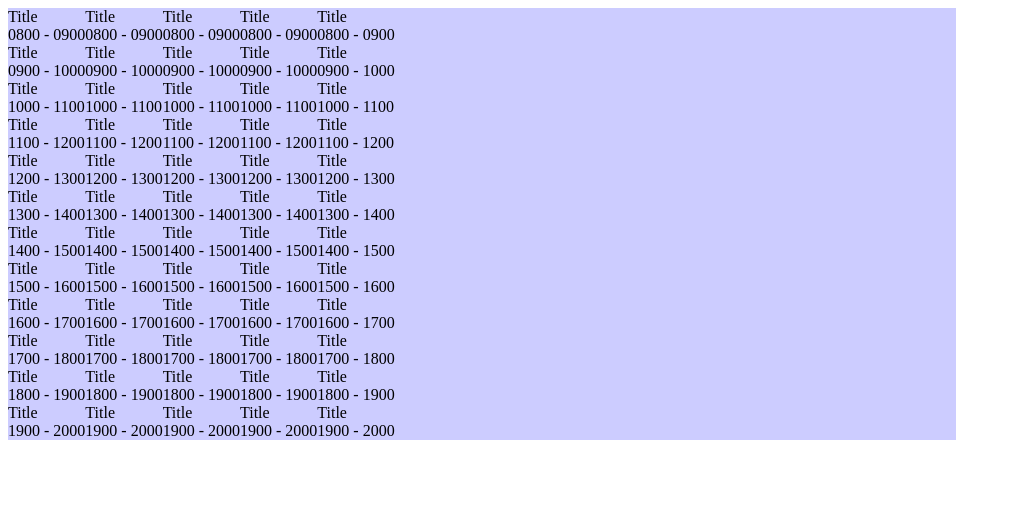
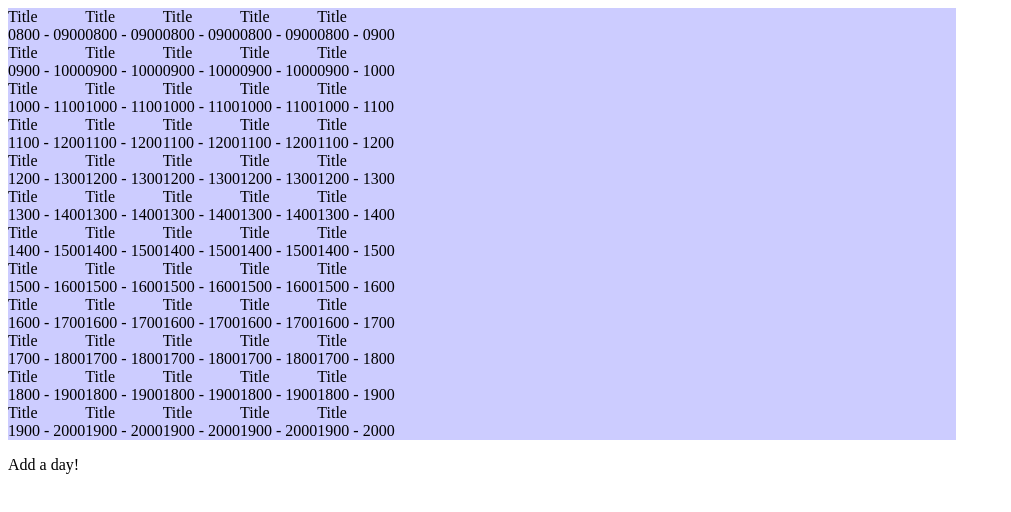
Before and after one commit to rwofford20/weekCalendar, a React (Create React App) app in the folder week-calendar/: page / in a window 1280 px wide. Shown: the top 512 px of the page, without its empty margins (0-1011 px from the left). Built offline with nearby package versions, Linux system fonts and the light colour scheme.

Commit message:
Able to add a TimeBlock!

```diff
--- a/week-calendar/src/Components/Calendar/Calendar.jsx
+++ b/week-calendar/src/Components/Calendar/Calendar.jsx
@@ -58,7 +58,8 @@ class Calendar extends Component{
 
       addTimeBlock = (title, startTime, endTime, dayIndex) => {
           let everything=this.state.timeBlocksForDays;
-          let timeBlocksToUpdate = everything[dayIndex]
+          console.log('Return everything in timeBlocksForDays:' + everything);
+          let timeBlocksToUpdate = everything[dayIndex];
           let arrayLength = timeBlocksToUpdate.length;
           // TODO: Update key generation. If we ever remove a time block we run the risk of duplicate keys
           const newTimeBlock = <TimeBlock title={title} startTime={startTime} endTime={endTime} key={arrayLength}/>;
@@ -90,9 +91,17 @@ class Calendar extends Component{
      render = () => {
 
           return (
+          <div>
           <div className = 'calendar-container'>
                {this.state.days}
-          </div>);
+          </div>
+          <div onClick={() => this.addTimeBlock('Ron Swanson', '1800', '1900', 1)} >
+               <p>
+                    Add a day!
+               </p>
+          </div>
+          </div>
+          );
      };
 }
 
```
